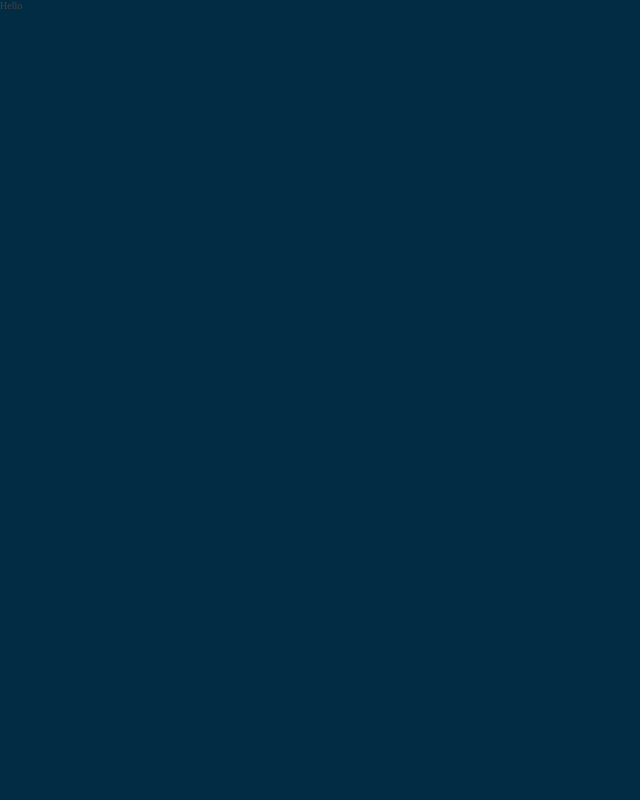
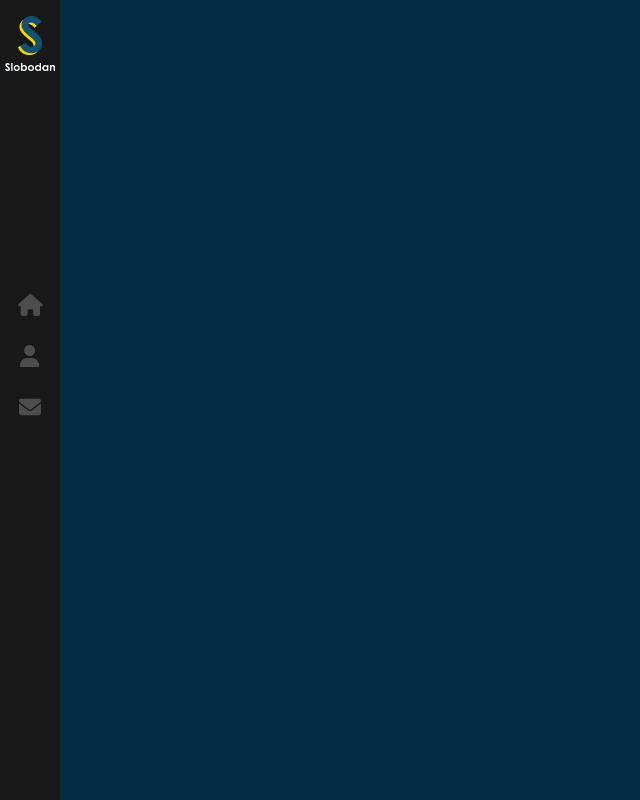
Before and after one commit to Ajaysdhillon/Portfolio_React-Developer, a React (Create React App) app: page / in a window 1280 px wide. Shown: the whole page, without its empty margins (0-640 px from the left). Built offline with nearby package versions, Linux system fonts and the light colour scheme.

Commit message:
Styling and importing sidebar component to app.js

```diff
--- a/package.json
+++ b/package.json
@@ -4,6 +4,7 @@
   "private": true,
   "dependencies": {
     "@emailjs/browser": "^3.6.2",
+    "@fortawesome/fontawesome-svg-core": "^6.1.2",
     "@fortawesome/free-brands-svg-icons": "^6.1.2",
     "@fortawesome/free-solid-svg-icons": "^6.1.2",
     "@fortawesome/react-fontawesome": "^0.2.0",
@@ -11,6 +12,7 @@
     "@testing-library/react": "^13.3.0",
     "@testing-library/user-event": "^13.5.0",
     "animate.css": "^4.1.1",
+    "font-awesome": "^4.7.0",
     "gsap-trial": "^3.10.4",
     "react": "^18.2.0",
     "react-dom": "^18.2.0",
--- a/src/components/Layout/index.js
+++ b/src/components/Layout/index.js
@@ -1,8 +1,13 @@
 import './index.scss'
 import React from 'react'
+import Sidebar from '../Sidebar'
 
 const Layout = () => {
-  return <div>Hello</div>
+  return (
+    <div>
+      <Sidebar />
+    </div>
+  )
 }
 
 export default Layout
--- a/src/components/Sidebar/index.js
+++ b/src/components/Sidebar/index.js
@@ -4,6 +4,12 @@ import { Link, NavLink } from 'react-router-dom'
 import LogoS from '../../assets/images/logo-s.png'
 import LogoSubtitle from '../../assets/images/logo_sub.png'
 import { FontAwesomeIcon } from '@fortawesome/react-fontawesome'
+import {
+  faHome,
+  faUser,
+  faEnvelope,
+  faSuitcase,
+} from '@fortawesome/free-solid-svg-icons'
 const Sidebar = () => {
   return (
     <div className="nav-bar">
--- a/src/components/Sidebar/index.scss
+++ b/src/components/Sidebar/index.scss
@@ -56,6 +56,37 @@
           opacity: 1;
         }
       }
+      &:after {
+        content: '';
+        font-size: 9px;
+        letter-spacing: 2px;
+        position: absolute;
+        bottom: 0;
+        display: block;
+        width: 100%;
+        text-align: center;
+        opacity: 0;
+        -webkit-transition: all 0.3s ease-out;
+        transition: all 0.3s ease-out;
+      }
+
+      &:first-child {
+        &:after {
+          content: 'HOME';
+        }
+      }
+    }
+
+    a.about-link {
+      &:after {
+        content: 'ABOUT';
+      }
+    }
+
+    a.contact-link {
+      &:after {
+        content: 'CONTACT';
+      }
     }
   }
 }
```
Also changed, not shown: 1 other file (tests, documents, lock files or other folders).
